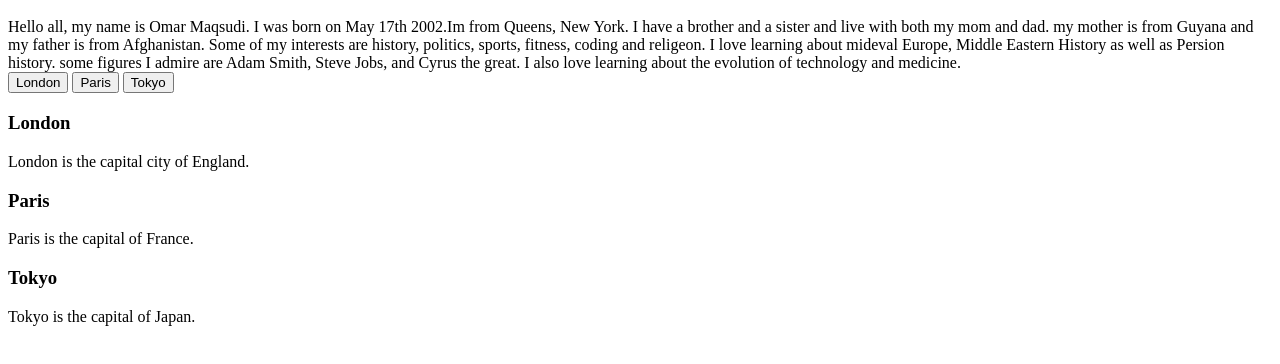
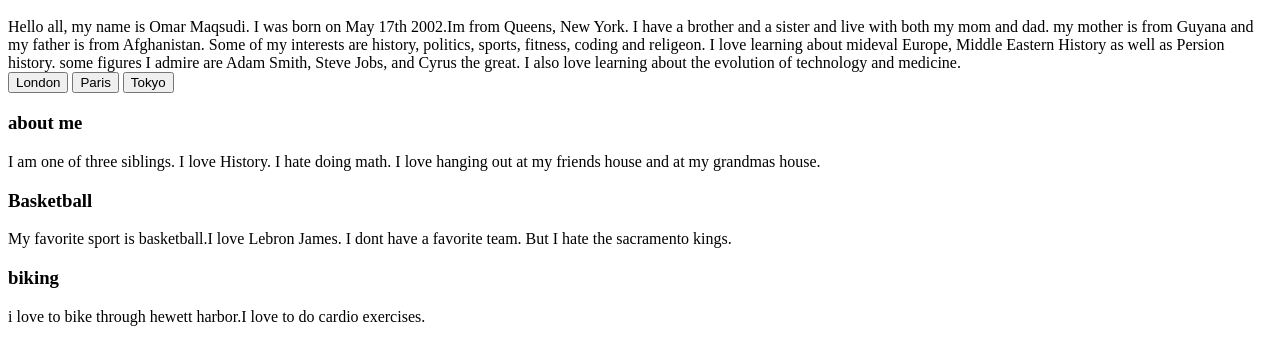
Before and after one commit to omarmaqsudi/theChallenge, a plain HTML site: page Index.html in a window 1280 px wide. Shown: the part 48-412 px from the top of the page. Drawn offline with Linux system fonts and the light colour scheme.

Commit message:
fixed some stuff

```diff
--- a/Index.html
+++ b/Index.html
@@ -18,16 +18,16 @@
 
   <!-- Tab content -->
   <div id="London" class="tabcontent">
-    <h3>London</h3>
-    <p>London is the capital city of England.</p>
+    <h3>about me</h3>
+    <p>I am one of three siblings. I love History. I hate doing math. I love hanging out at my friends house and at my grandmas house.</p>
   </div>
 
   <div id="Paris" class="tabcontent">
-    <h3>Paris</h3>
-    <p>Paris is the capital of France.</p>
+    <h3>Basketball</h3>
+    <p> My favorite sport is basketball.I love Lebron James. I dont have a favorite team. But I hate the sacramento kings.</p>
   </div>
 
   <div id="Tokyo" class="tabcontent">
-    <h3>Tokyo</h3>
-    <p>Tokyo is the capital of Japan.</p>
+    <h3>biking</h3>
+    <p>i love to bike through hewett harbor.I love to do cardio exercises.</p>
   </div>
```
